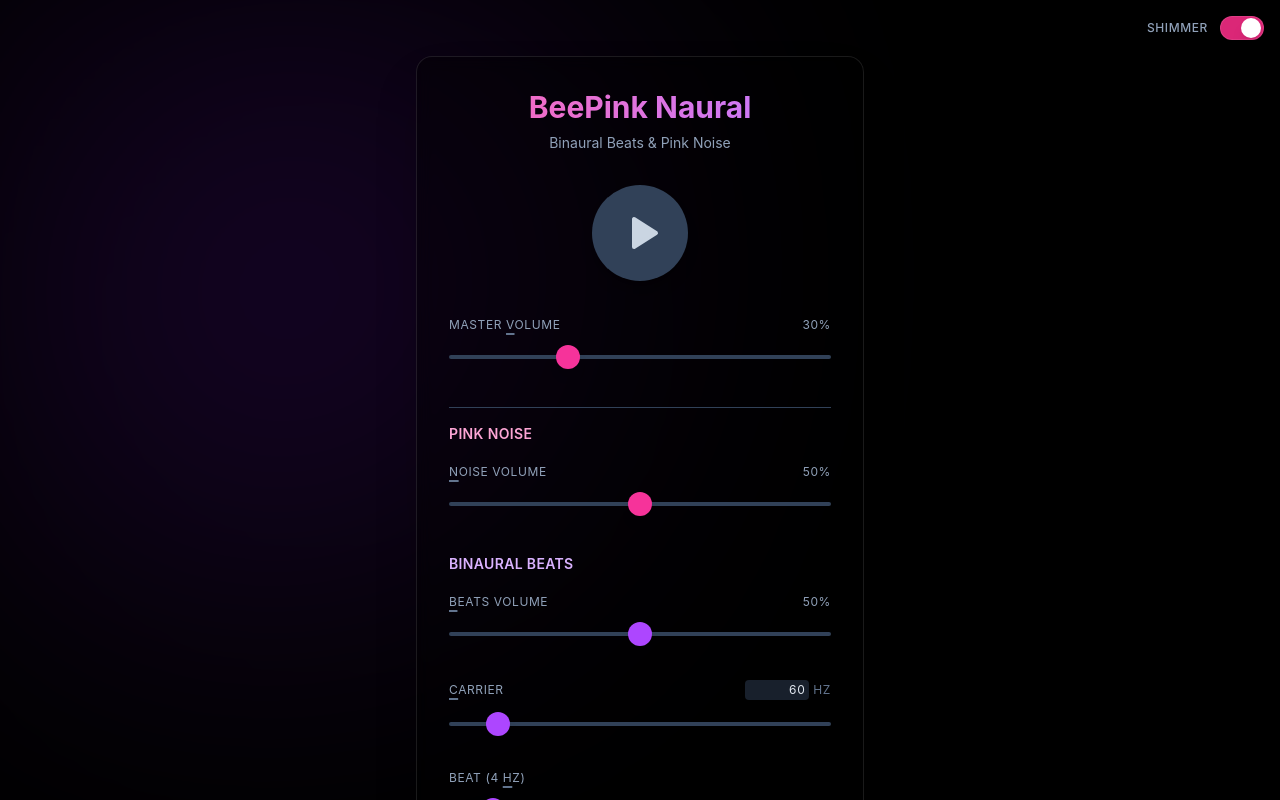
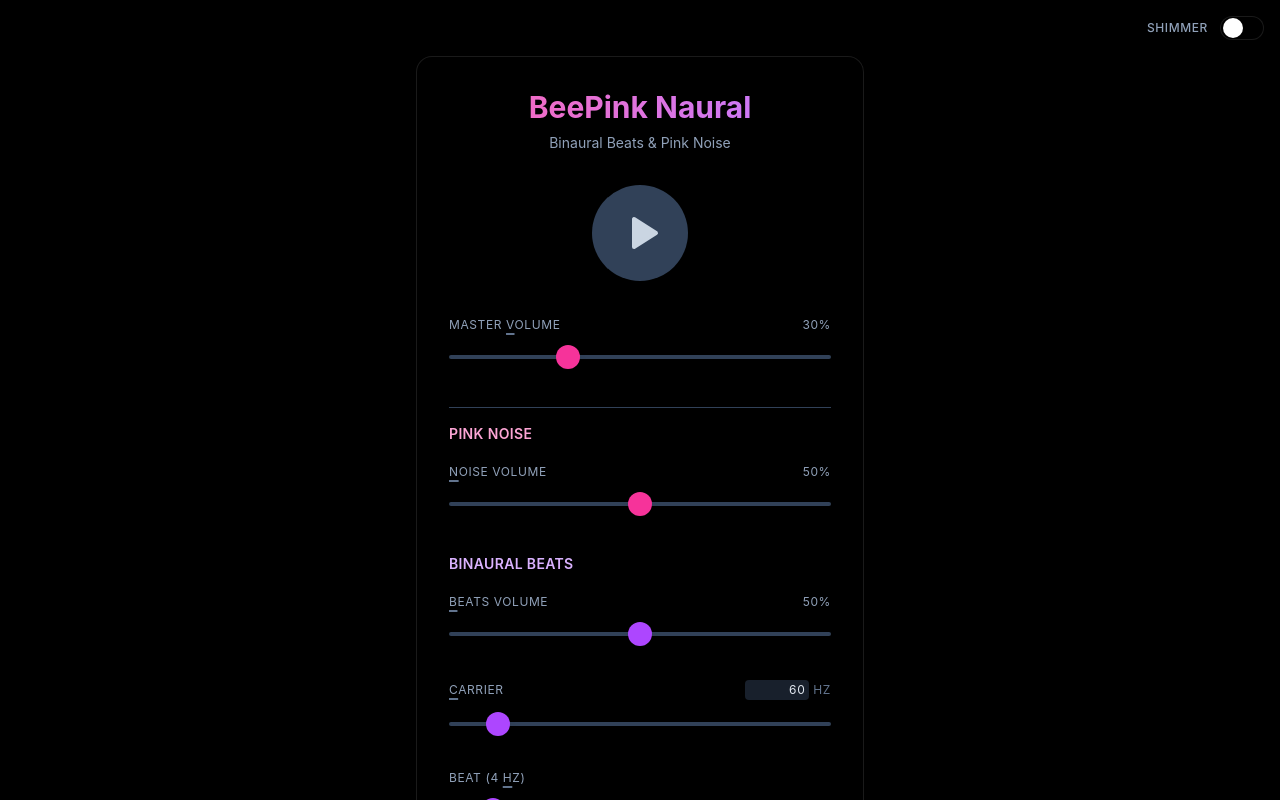
Before and after one commit to RanaRodriguez/beepink-naural, a React (Vite) app: page / in a window 1280 px wide. Shown: the top 800 px of the page. Built offline with nearby package versions, Linux system fonts and the light colour scheme.

Commit message:
turend off the bob initially

```diff
--- a/src/App.tsx
+++ b/src/App.tsx
@@ -9,7 +9,6 @@
 import { BackgroundBlob } from './components/BackgroundBlob';
 import { Switch } from './components/Switch';
 import { AnimatePresence, useMotionValue, motion } from 'motion/react';
-import { useIsMobile } from './hooks/useIsMobile';
 import { useIsMozilla } from './hooks/useIsMozilla';
 
 interface FlipButtonProps {
@@ -31,12 +30,11 @@
 );
 
 function App() {
-  const isMobile = useIsMobile();
   const isMozilla = useIsMozilla();
   const [isPlaying, setIsPlaying] = useState(false);
   const [volume, setVolume] = useState(0.3);
   // Disable blob on Mozilla browsers due to rendering issues
-  const [showBlob, setShowBlob] = useState(!isMobile && !isMozilla);
+  const [showBlob, setShowBlob] = useState(false);
   const [isFlipped, setIsFlipped] = useState(false);
 
   // Front Face State (Classic)
```
Also changed, not shown: src/components/Slider.tsx (line endings or trailing spaces).
